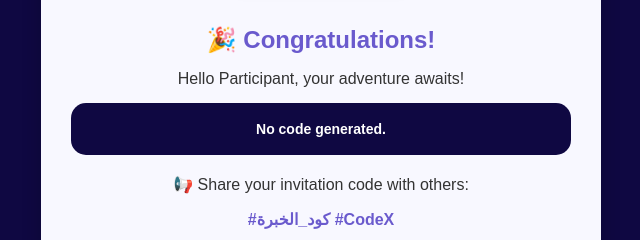
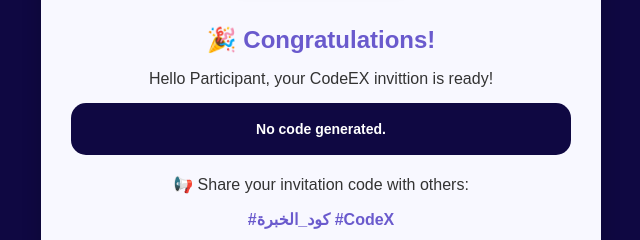
Before and after one commit to Rawaa74/CodeEX-Invitation, a plain HTML site: page invitation.html in a window 1280 px wide. Shown: the part 344-584 px from the top of the page, 319-959 px from the left. Drawn offline with Linux system fonts and the light colour scheme.

Commit message:
Update invitation.html

```diff
--- a/invitation.html
+++ b/invitation.html
@@ -118,7 +118,7 @@ button:hover {
 document.addEventListener("DOMContentLoaded", () => {
   const userName = localStorage.getItem('codeexName') || "Participant";
   const userCode = localStorage.getItem('codeexCode') || "No code generated.";
-  document.getElementById('welcome').textContent = `Hello ${userName}, your adventure awaits!`;
+  document.getElementById('welcome').textContent = `Hello ${userName}, your CodeEX invittion is ready!`;
   document.getElementById('invitationCode').textContent = userCode;
 });
 
```
